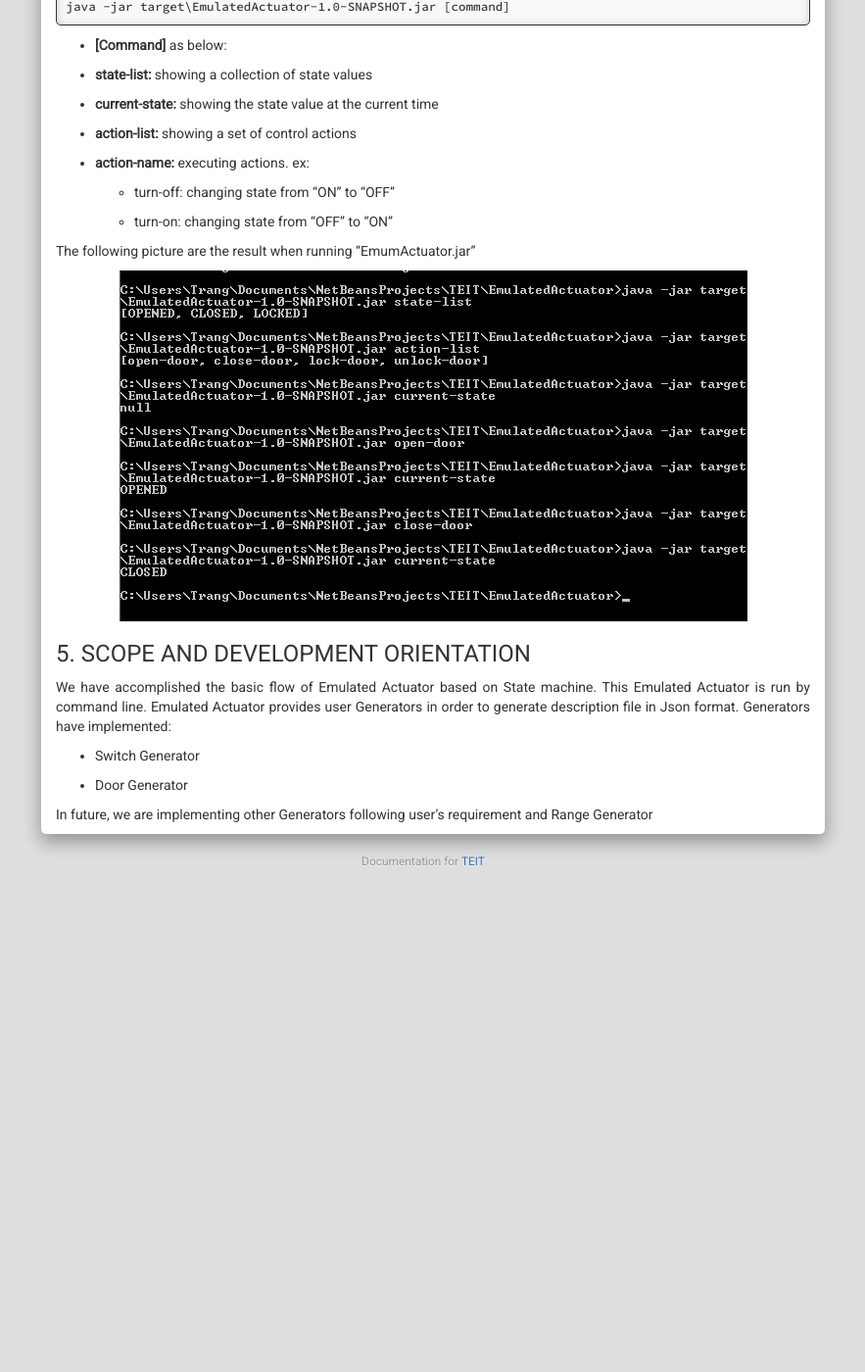
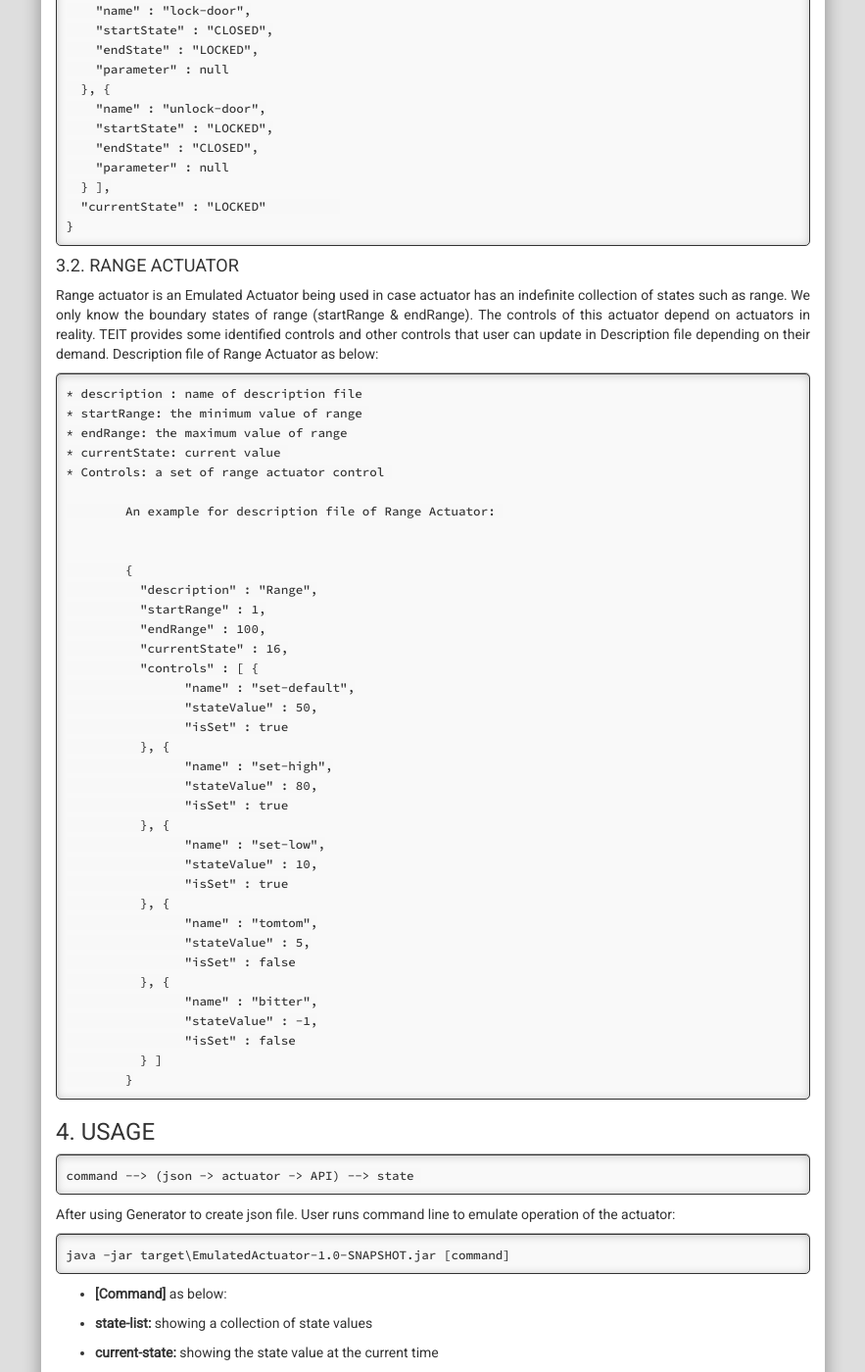
Before and after one commit to EllaPham/TEIT, a Jekyll site: the page built from _posts/2016-06-27-emulated-actuator.md, in a window 1280 px wide and 1400 px high, scrolled down 3058 px. Shown: the whole window at 98% size, without its empty margins (208-1091 px from the left). Built offline with Jekyll 4.4.1, drawn with Linux system fonts in a browser that asks for light colours; before the commit the page ends 3966 px from its top, so only the background shows below that; some of the changed text lies outside the part shown.

Commit message:
Update Range Actuator document

```diff
--- a/_posts/2016-06-27-emulated-actuator.md
+++ b/_posts/2016-06-27-emulated-actuator.md
@@ -37,7 +37,13 @@
 
 #### 2.2. DATA MODEL
 
-![Data Model](../images/ActuatorDataModel.png "The data model of actuator")
+* Enum Actuator
+
+![Enum Data Model](../images/ActuatorDataModel.png "The data model of an enum actuator")
+
+* Range Actuator
+
+![Range Data Model](../images/RangeActuatorDataModel.png "The data model of a range actuator")
 
 ### 3. DESCRIPTION FILE
 
@@ -61,7 +67,15 @@
 
 Emulated Actuator has done 3 generator classes corresponding to 2 types of actuator. We will show as below
 
-#### 3.1. SWITCH ACTUATOR
+#### 3.1. ENUM ACTUATOR
+
+Enum Actuator is an Emulated Actuator being used in case  actuator has a definite collection of states (e.g. Switch Actutor State = {ON, OFF}), and a set of controls that cover all of cases that could be happened of state machine (e.g. Switch actuator controls = {turn-on, turn-off}
+TEIT Enum Actuator enables user to define a set of state and control actions, then provide API to manage these state and to invoke the control actions.
+
+The input of Enum Actuator is a JSON description to define the states and the controls. Next part will illustrate two common actuators: Switch and Automatic Door
+
+
+##### SWITCH ACTUATOR
 
 * **Including 2 states:**   ON/OFF
 
@@ -128,6 +142,50 @@
       "currentState" : "LOCKED"
     }
 
+#### 3.2. RANGE ACTUATOR
+
+Range actuator is an Emulated Actuator being used in case actuator has an indefinite collection of states such as range. We only know the boundary states of range (startRange & endRange). The controls of this actuator depend on actuators in  reality. TEIT provides some identified controls  and other controls that user can update in Description file depending on their demand. Description file of Range Actuator as below:
+
+	* description : name of description file
+	* startRange: the minimum value of range
+	* endRange: the maximum value of range
+	* currentState: current value
+	* Controls: a set of range actuator control
+
+		An example for description file of Range Actuator:
+
+
+		{
+		  "description" : "Range",
+		  "startRange" : 1,
+		  "endRange" : 100,
+		  "currentState" : 16,
+		  "controls" : [ {
+			"name" : "set-default",
+			"stateValue" : 50,
+			"isSet" : true
+		  }, {
+			"name" : "set-high",
+			"stateValue" : 80,
+			"isSet" : true
+		  }, {
+			"name" : "set-low",
+			"stateValue" : 10,
+			"isSet" : true
+		  }, {
+			"name" : "tomtom",
+			"stateValue" : 5,
+			"isSet" : false
+		  }, {
+			"name" : "bitter",
+			"stateValue" : -1,
+			"isSet" : false
+		  } ]
+		}
+
+
+
+
 ### 4. USAGE
 
     command --> (json -> actuator -> API) --> state
@@ -159,8 +217,12 @@
 
 We have accomplished the basic flow of Emulated Actuator based on State machine. This Emulated Actuator is run by command line. Emulated Actuator provides user Generators in order to generate description file in Json format. Generators have implemented:
 
-* Switch Generator
+* Enum Actuator
 
-* Door Generator
+  * * Switch Generator
 
-In future, we are implementing other Generators following user’s requirement and Range Generator
+  * * Door Generator
+
+* Range Actuator
+
+In future, we are implementing other Generators following user’s requirement.
```
Also changed, not shown: other parts of _posts/2016-06-27-emulated-actuator.md (+1 -1 lines), images/RangeActuatorDataModel.png (added).
